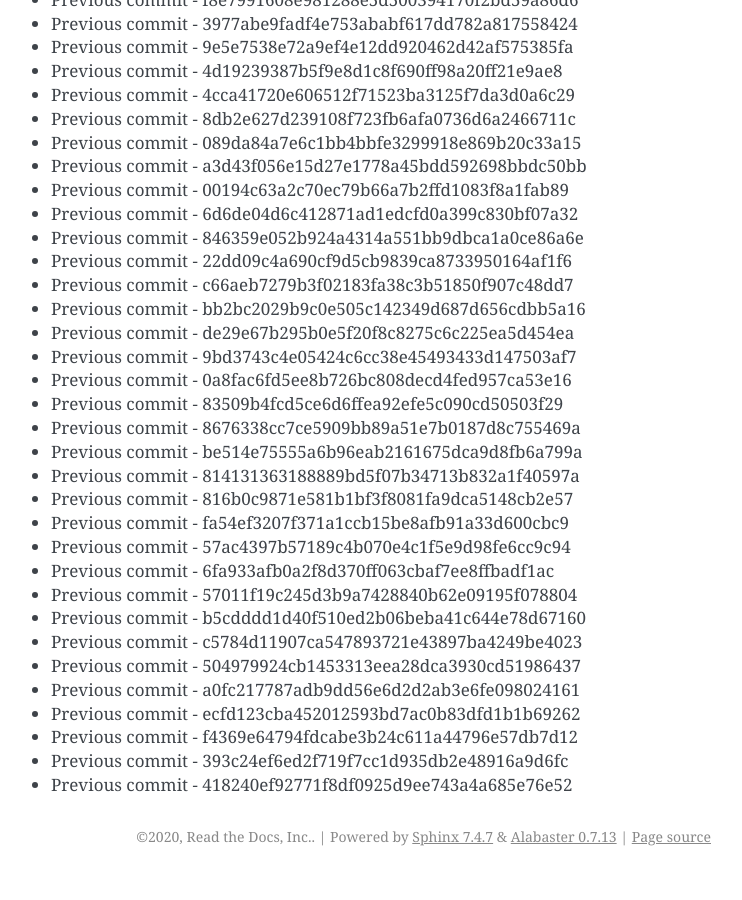
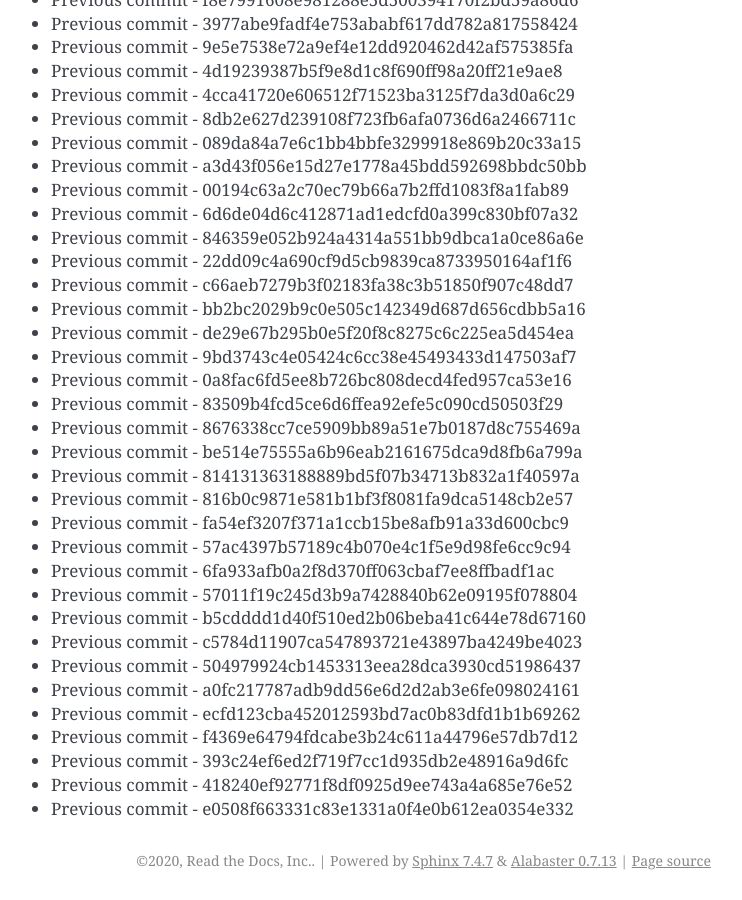
Before and after one commit to readthedocs/rtd-git-stresstest, a Sphinx documentation site: the page built from docs/updates.rst, in a window 1280 px wide and 900 px high, scrolled down 57102 px. Shown: the whole window, without its empty margins (399-1141 px from the left). Built offline with Sphinx 7.4.7, drawn with Linux system fonts in a browser that asks for light colours; before the commit the page ends 57978 px from its top, so only the background shows below that.

Commit message:
Generating commit from previous: e0508f663331c83e1331a0f4e0b612ea0354e332

```diff
--- a/docs/updates.rst
+++ b/docs/updates.rst
@@ -2431,3 +2431,4 @@ It can be tested for any performance characteristics.
 * Previous commit - f4369e64794fdcabe3b24c611a44796e57db7d12
 * Previous commit - 393c24ef6ed2f719f7cc1d935db2e48916a9d6fc
 * Previous commit - 418240ef92771f8df0925d9ee743a4a685e76e52
+* Previous commit - e0508f663331c83e1331a0f4e0b612ea0354e332
```
